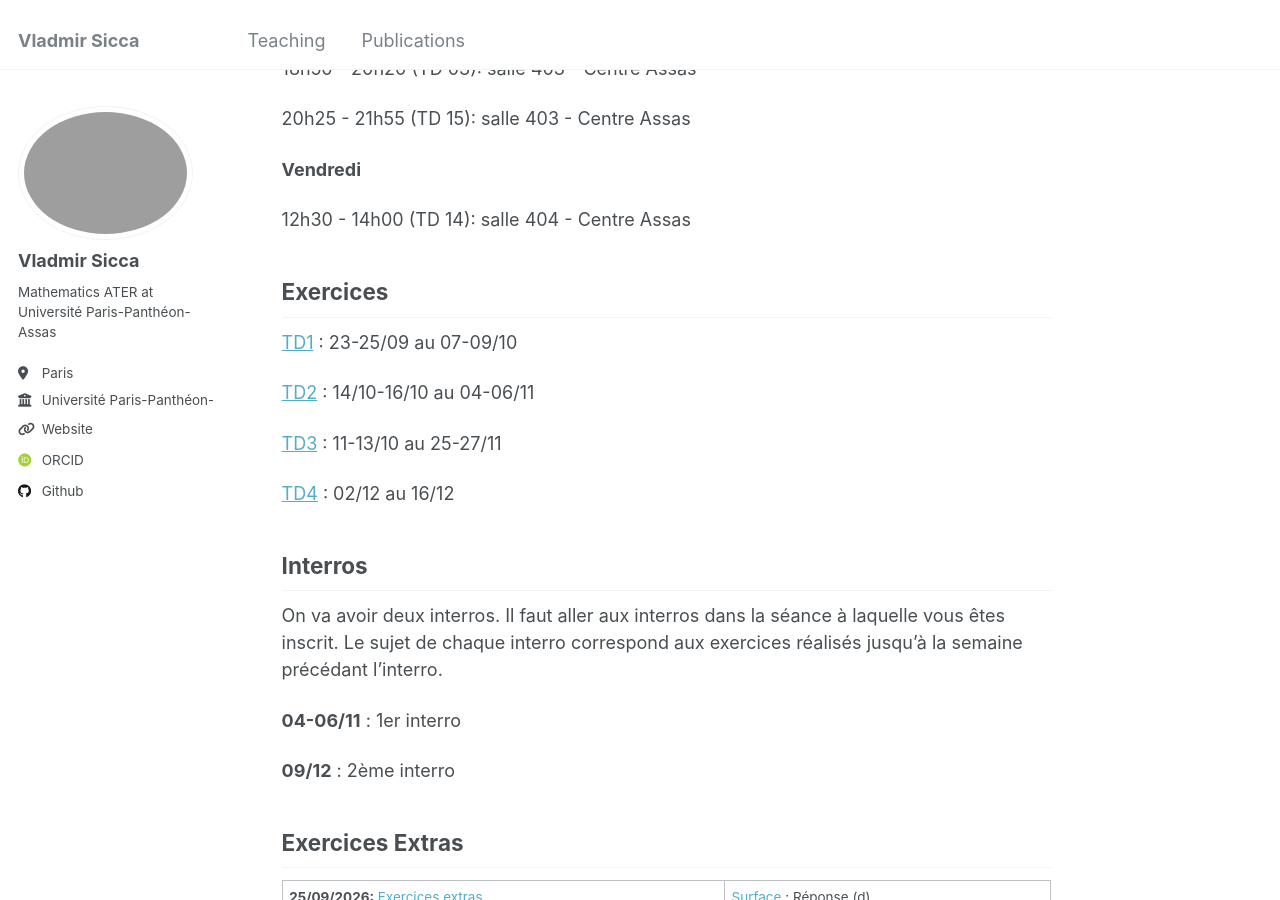
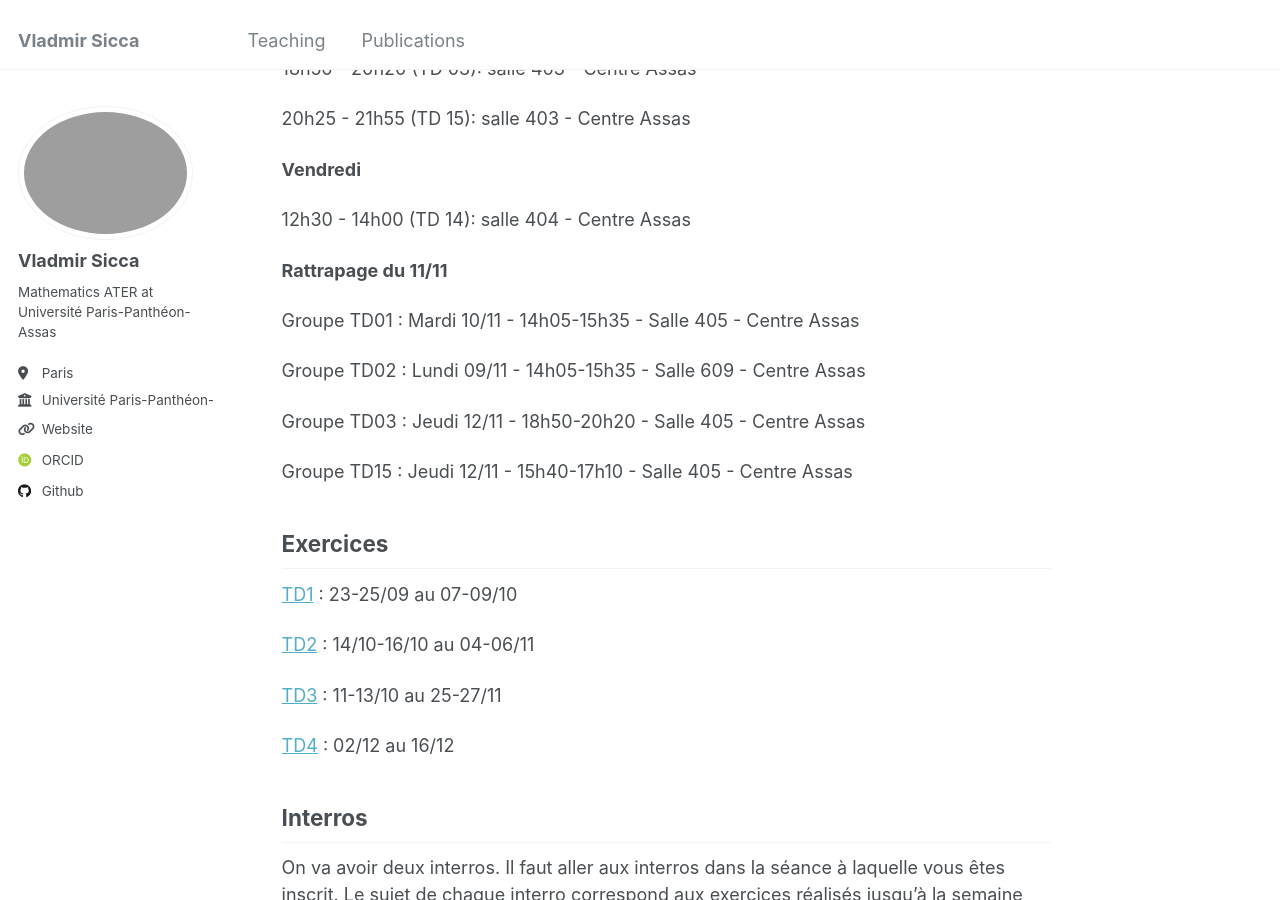
Before and after one commit to vladmirsicca/vladmirsicca.github.io, a Jekyll site: the page built from _teaching/2026_2_maths5_paris_assas.md, in a window 1280 px wide and 900 px high, scrolled down 756 px. Built offline with Jekyll 4.4.1, drawn with Linux system fonts in a browser that asks for light colours; some web fonts are replaced.

Commit message:
Update 2026_2_maths5_paris_assas.md
Added replacement class hours

```diff
--- a/_teaching/2026_2_maths5_paris_assas.md
+++ b/_teaching/2026_2_maths5_paris_assas.md
@@ -32,6 +32,16 @@ Mathématiques pour l'Économie - Naïla Hayek, Jean-Pierre Leca
 
 12h30 - 14h00 (TD 14): salle 404 - Centre Assas
 
+**Rattrapage du 11/11**
+
+Groupe TD01 : Mardi 10/11 - 14h05-15h35 - Salle 405 - Centre Assas
+
+Groupe TD02 : Lundi 09/11 - 14h05-15h35 - Salle 609 - Centre Assas
+
+Groupe TD03 : Jeudi 12/11 - 18h50-20h20 - Salle 405 - Centre Assas
+
+Groupe TD15 : Jeudi 12/11 - 15h40-17h10 - Salle 405 - Centre Assas
+
 ## Exercices
 
 [TD1](https://drive.google.com/file/d/1AuLqH4jfVPkL5bLtvsB_wL_pfgh3QKsM/view?usp=sharing) : 23-25/09 au 07-09/10
```
